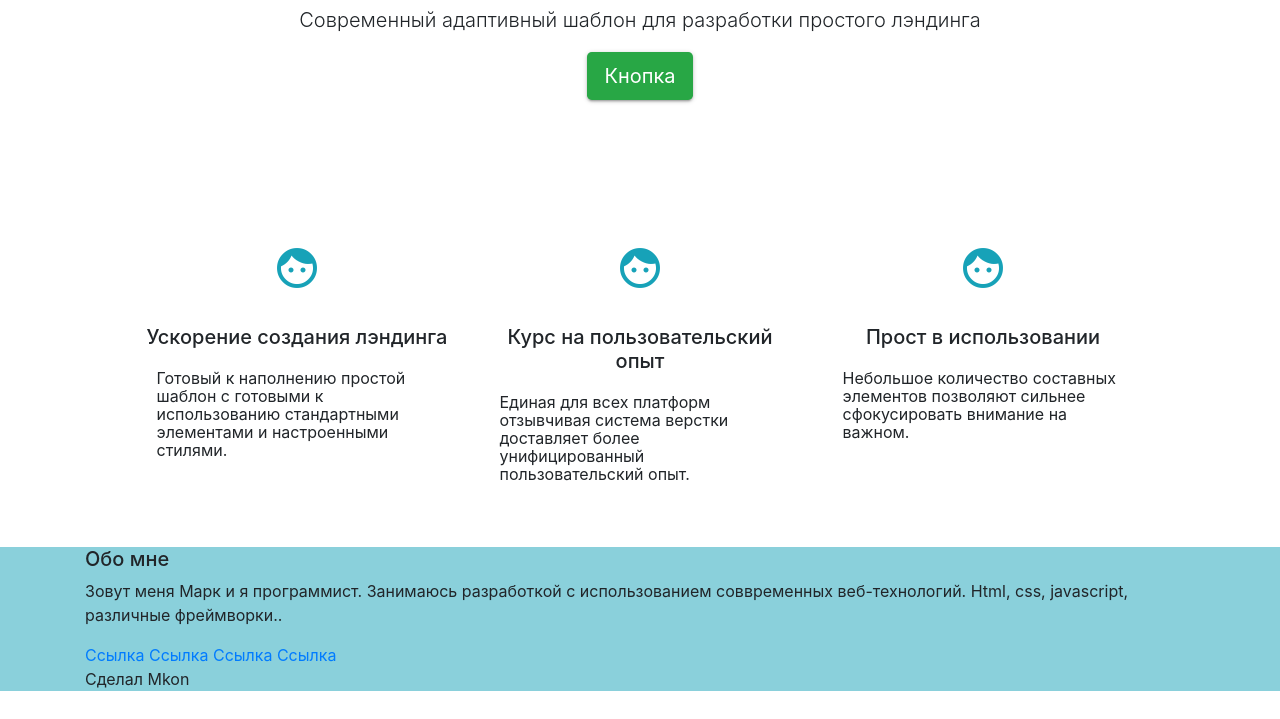
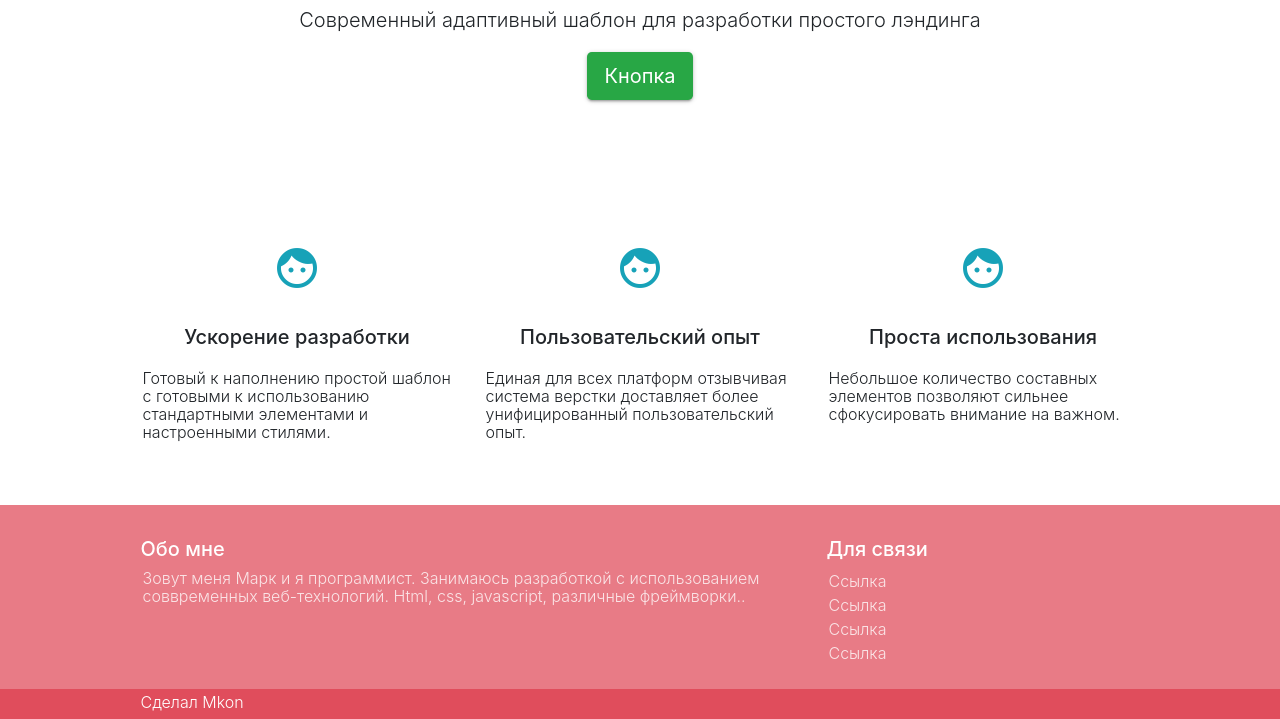
Before and after one commit to m-kon/fsite-simple-landing, a website: page index.html in a window 1280 px wide. Shown: the part 235-954 px from the top of the page. Before the commit the page ends 926 px from the top, so only its background shows below. Drawn offline with nearby package versions, Linux system fonts and the light colour scheme.

Commit message:
add footer styles

```diff
--- a/index.html
+++ b/index.html
@@ -60,43 +60,49 @@
         <div class="row">
           <div class="icon-block col-sm">
             <h2><i class="material-icons">face</i></h2>
-            <h5>Ускорение создания лэндинга</h5>
+            <h5>Ускорение разработки</h5>
             <p>Готовый к наполнению простой шаблон с готовыми к использованию стандартными элементами и настроенными стилями.</p>
           </div>
 
           <div class="icon-block col-sm">
             <h2><i class="material-icons">face</i></h2>
-            <h5>Курс на пользовательский опыт</h5>
+            <h5>Пользовательский опыт</h5>
             <p>Единая для всех платформ отзывчивая система верстки доставляет более унифицированный пользовательский опыт.</p>
           </div>
 
           <div class="icon-block col-sm">
             <h2><i class="material-icons">face</i></h2>
-            <h5>Прост в использовании</h5>
+            <h5>Проста использования</h5>
             <p>Небольшое количество составных элементов позволяют сильнее сфокусировать внимание на важном.</p>
           </div>
         </div>
       </div>
     </div>
 
-    <footer class="page-footer">
+    <footer class="fsite-page-footer">
       <!-- подвал есть самая нижняя часть страницы.
            в подвале обычно располагаются ссылки и подпись. -->
       <div class="container">
-        <div class="about-me">
+        <div class="fsite-footer-content">
+          <div class="row">
+            <div class="about-me col-md-8">
               <h5>Обо мне</h5>
               <p>Зовут меня Марк и я программист. Занимаюсь разработкой c использованием соввременных веб-технологий. Html, css, javascript, различные фреймворки..</p>
             </div>
 
-        <div class="connect">
+            <div class="connect col-md-4">
+              <h5>Для связи</h5>
               <a href="#">Ссылка</a>
               <a href="#">Ссылка</a>
               <a href="#">Ссылка</a>
               <a href="#">Ссылка</a>
             </div>
-
-        <div class="footer-copyright">
-          <span>Сделал Mkon</span>
+          </div>
+        </div>
+      </div>
+      <div class="footer-copyright col">
+        <div class="container">
+          <p>Сделал <span>Mkon</span></p>
         </div>
       </div>
     </footer>
--- a/sass/styles.sass
+++ b/sass/styles.sass
@@ -2,14 +2,15 @@
 
 $color-nav-bg: #17a2b8
 $color-nav-text: #fff
-$color-nav-link: rgba(255,255,255,.6)
+$color-nav-link: rgba(255,255,255,.8)
 $color-nav-link-active: rgba(255,255,255,1)
 $color-nav-link-disabled: rgba(255,255,255,.3)
 
-$color-footer-bg: rgba(23, 162, 184, .5);
+$color-footer-bg: rgba(220, 53, 69, .65)
 
 $color-cyan: #17a2b8
 $color-light: #fff
+$color-light-second: rgba(255, 255, 255, .8)
 
 $color-btn: #28a745
 
@@ -17,6 +18,14 @@ $color-service-bg: rgba(0, 123, 255, .1)
 
 nav, .btn
   box-shadow: 0 2px 2px 0 rgba(0,0,0,0.14), 0 3px 1px -2px rgba(0,0,0,0.12), 0 1px 5px 0 rgba(0,0,0,0.2)
+
+p, a
+  font-weight: 300
+
+p
+  text-align: left
+  line-height: 1.125
+  margin-left: .125rem
 
 .fsite-navbar
   background-color: $color-nav-bg
@@ -32,7 +41,6 @@ nav, .btn
   @include respond-to(md)
     flex-flow: row nowrap
 
-  // >.container
   .fsite-navbar-content
     display: flex
     justify-content: space-between
@@ -137,6 +145,7 @@ nav, .btn
   >h1
     color: rgba(244, 67, 54, .9)
     font-size: 3.5rem
+    font-style: italic
     font-weight: 350
     line-height: 1.2
     padding-top: 2.5rem
@@ -164,15 +173,48 @@ nav, .btn
     >h5
       margin-bottom: 1.25rem
 
-    >p
-      text-align: left
-      padding-left: 1rem
-      padding-right: 1rem
-      line-height: 1.125
-
     .material-icons
       font-size: 3rem
       color: $color-cyan
 
-.page-footer
+.fsite-page-footer
   background-color: $color-footer-bg
+  color: $color-light
+
+  .fsite-footer-content
+    margin-top: unset
+    margin-bottom: unset
+    width: 90%
+    margin-left: auto
+    margin-right: auto
+    padding-top: 2rem
+    padding-bottom: 1rem
+
+    .about-me p
+      color: $color-light-second
+
+    .connect
+      display: flex
+      flex-direction: column
+      margin-bottom: .5rem
+
+      a
+        color: $color-light-second
+        margin-left: .125rem
+
+  .footer-copyright
+    background-color: $color-footer-bg
+
+    p
+      width: 90%
+      margin-left: unset
+      margin-right: auto
+      margin-top: unset
+      margin-bottom: unset
+      padding-top: .25rem
+      padding-bottom: 0.5rem
+      @include respond-to(md)
+        margin-left: auto
+
+      span
+        font-weight: 350
```
Also changed, not shown: css/styles.css, 1 other file. Lines whose indentation alone changed are shown as unchanged.
